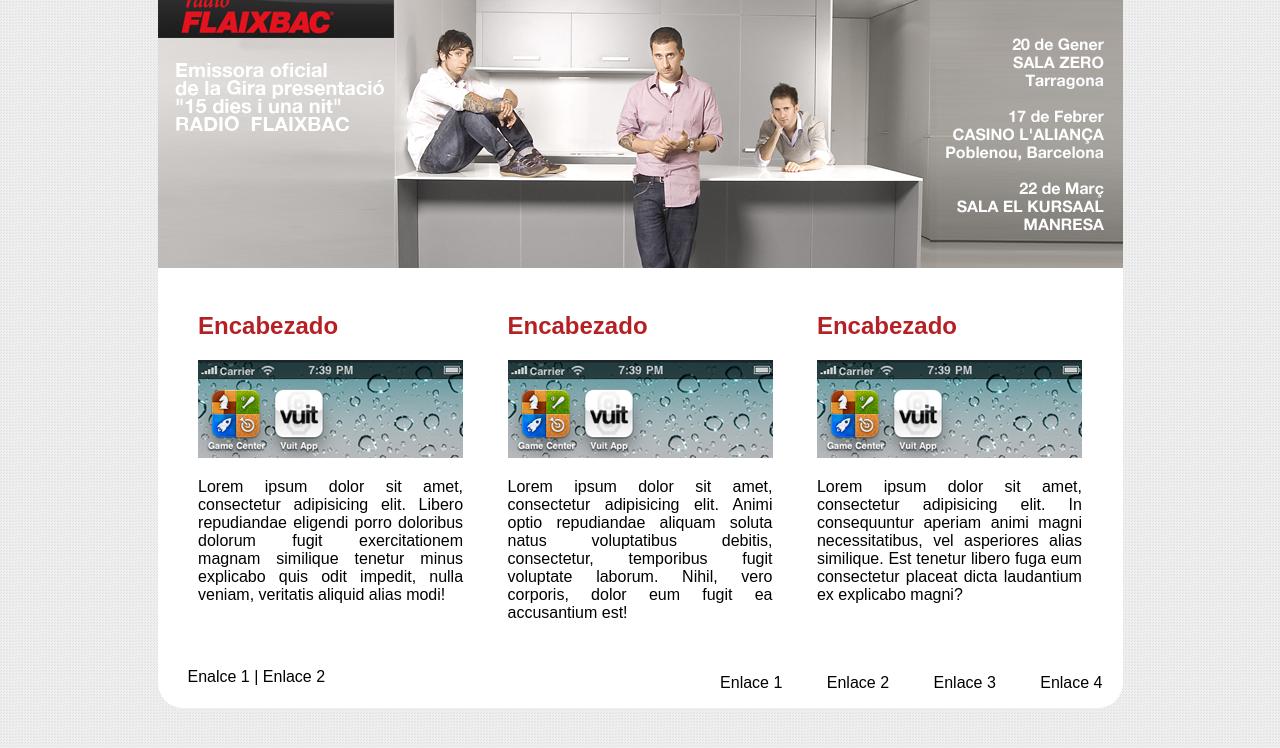
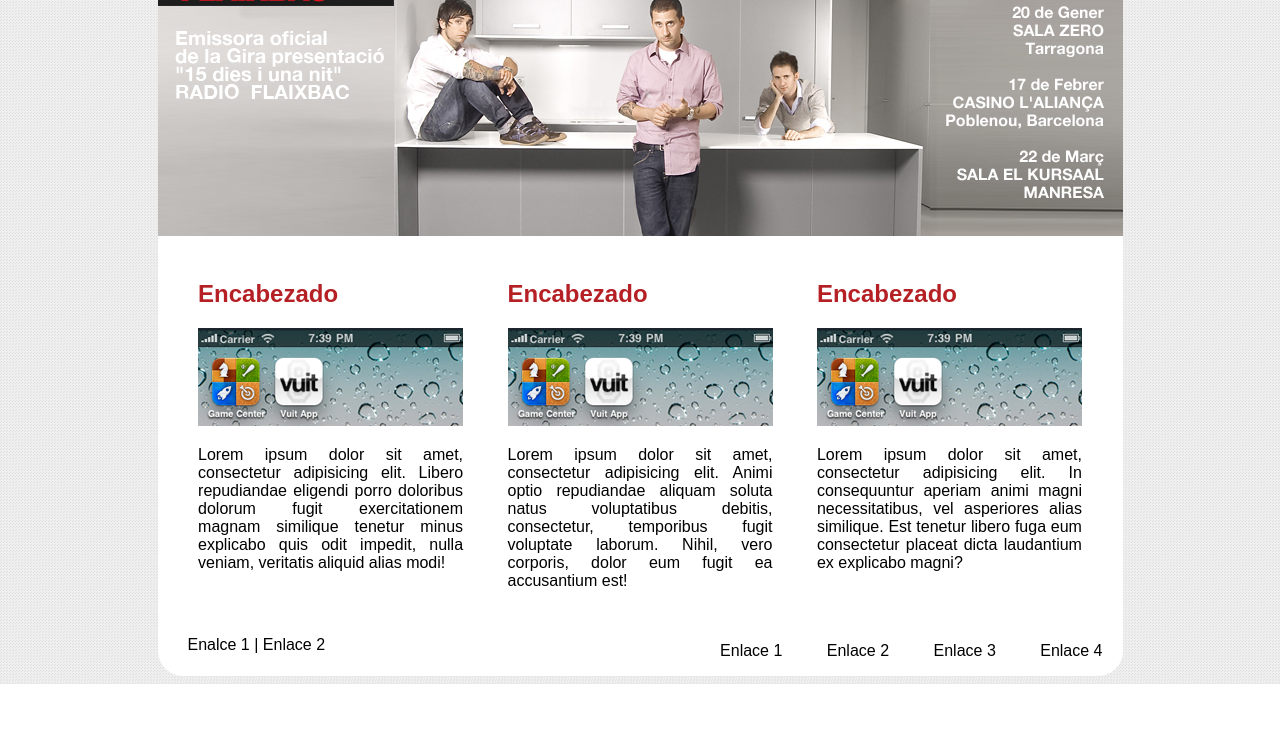
Before and after one commit to barberao/MyWebSite, a plain HTML site: page index.html in a window 1280 px wide. Shown: the part 131-879 px from the top of the page. After the commit the page ends 815 px from the top, so only its background shows below. Drawn offline with Linux system fonts and the light colour scheme.

Commit message:
Third Commit

```diff
--- a/css/styles.css
+++ b/css/styles.css
@@ -1,7 +1,7 @@
 	body{
 		background: url("../imatges/bg.gif");
 		font-family: arial;
-		padding: 2em 10%;
+		padding: 0em 10%;
 	}
 		.container{
 			width: 965px;
```
